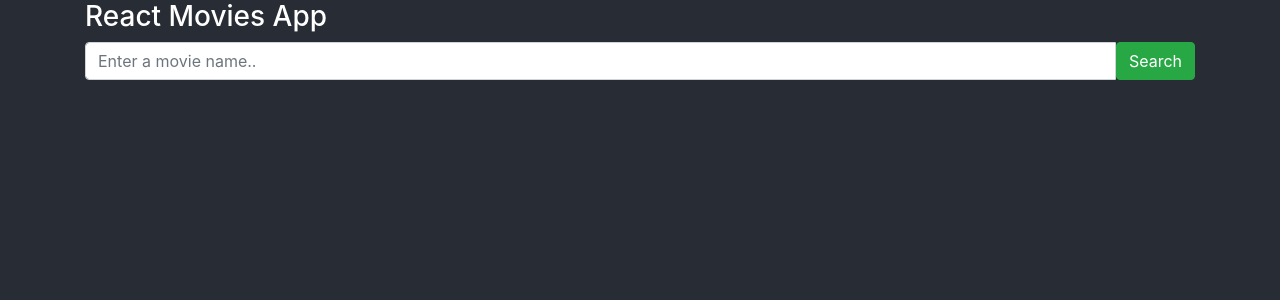
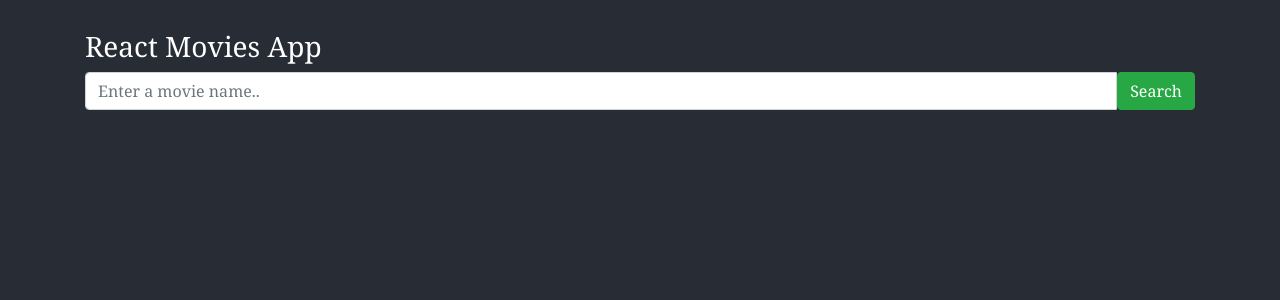
Before and after one commit to vaishnavias03/react-movie-app, a React (Create React App) app: page / in a window 1280 px wide. Shown: the top 300 px of the page. Built offline with nearby package versions, Linux system fonts and the light colour scheme.

Commit message:
Commit Changes

```diff
--- a/src/App.css
+++ b/src/App.css
@@ -5,7 +5,8 @@
 .App-header {
   background-color: #282c34;
   min-height: 100vh;
-
+  padding: 30px;
+  font-family: Georgia;
   font-size: calc(10px + 2vmin);
 
 }
--- a/src/Components/MovieForm.js
+++ b/src/Components/MovieForm.js
@@ -52,7 +52,17 @@
 
 const Grids = styled.div`
     display: grid;
-    grid-template-columns: repeat(3, 1fr);
+    grid-template-columns: repeat(4, 1fr);
+
+
+    @media (max-width: 1100px){
+        grid-template-columns: repeat(2, 1fr);
+
+    }
+    @media (max-width: 600px){
+        grid-template-columns: repeat(1, 1fr);
+
+    }
 
 
 `;
```
